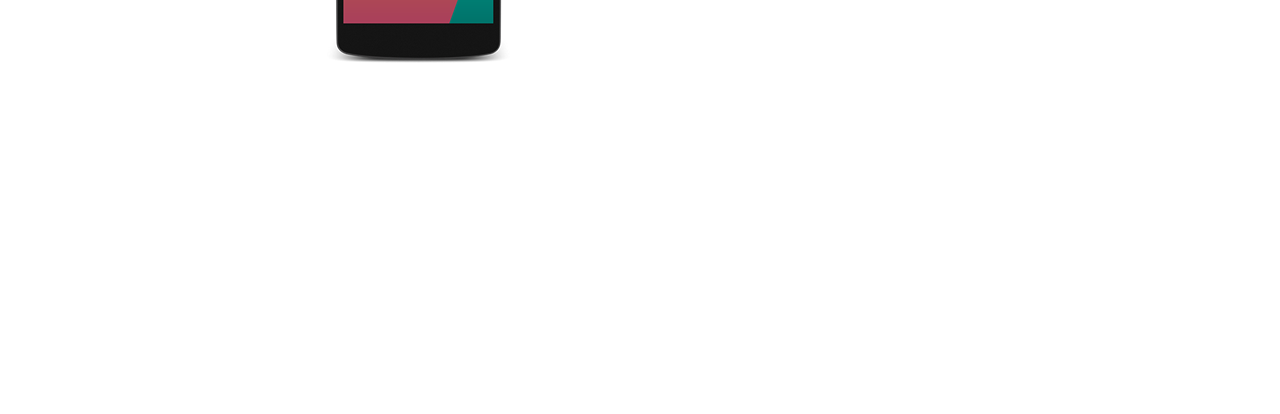
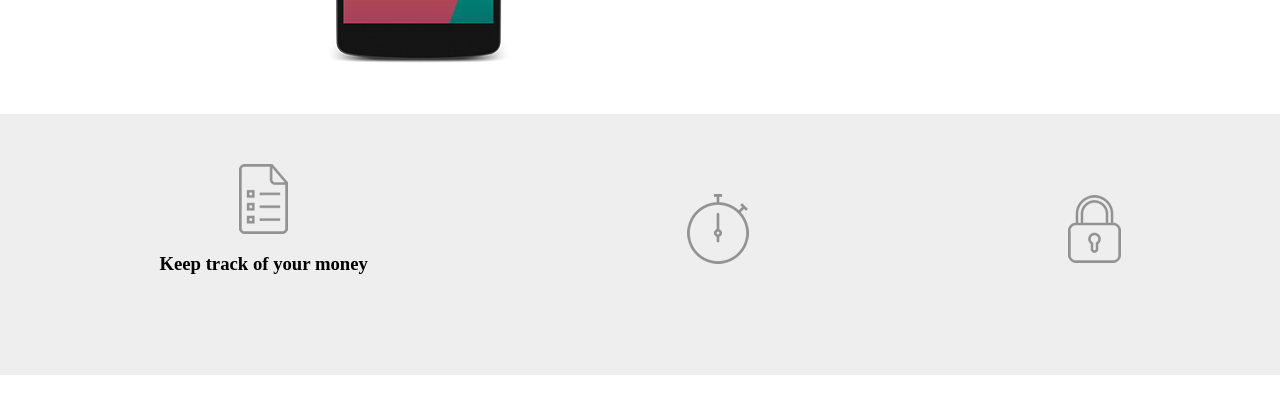
Before and after one commit to wolox-training/gb-express-js, a plain HTML site: page maquetado/index.html in a window 1280 px wide. Shown: the part 328-742 px from the top of the page. Drawn offline with Linux system fonts and the light colour scheme.

Commit message:
Creando seccion features. Disposicion de los items

```diff
--- a/maquetado/index.html
+++ b/maquetado/index.html
@@ -11,5 +11,23 @@
       <div class="separator"></div>
       <img src="assets/img/tcg_logo.png"/>
     </section>
+    <section class="seccion-features">
+        <div class="feature">
+          <img src="assets/img/ic_list.png">
+          <h3>Keep track of your money</h3>
+          <p></p>
+        </div>
+        <div class="feature">
+          <img src="assets/img/ic_reminder.png"
+          <h3></h3>
+          <p></p>
+        </div>
+        <div class="feature">
+          <img src="assets/img/ic_safe.png"
+          <h3></h3>
+          <p></p>
+        </div>
+    </section>
   </body>
+
 </html>
--- a/maquetado/styles.css
+++ b/maquetado/styles.css
@@ -18,6 +18,24 @@ body {
   background: linear-gradient(to bottom, transparent, #f5c85f, transparent);
 }
 
+.seccion-features{
+  display: flex;
+  flex-direction: row;
+  align-items: center;
+  justify-content: space-around;
+  flex-wrap: wrap;
+  padding:50px 0;
+  margin-top: 50px;
+  background-color: #EEEEEE;
+
+}
+
+.feature{
+  display: flex;
+  flex-direction: column;
+  align-items: center;
+  justify-content: center;
+}
 /* Media queries */
 @media only screen and (max-width: 600px) {
     .separator,
```
Also changed, not shown: maquetado/assets/img/ic_list.png (added), maquetado/assets/img/ic_reminder.png (added), maquetado/assets/img/ic_safe.png (added), maquetado/assets/img/triangle.png (added).
